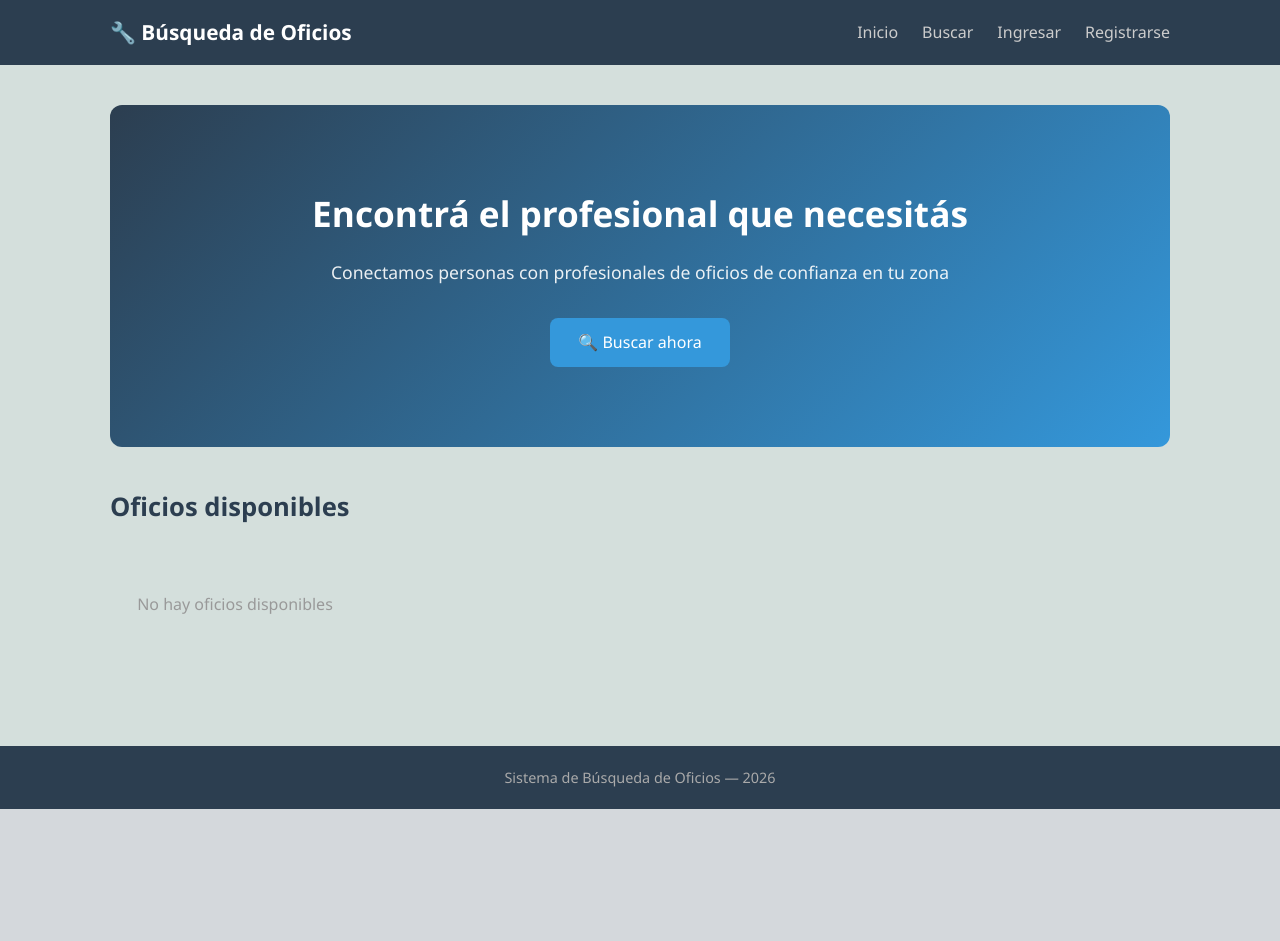
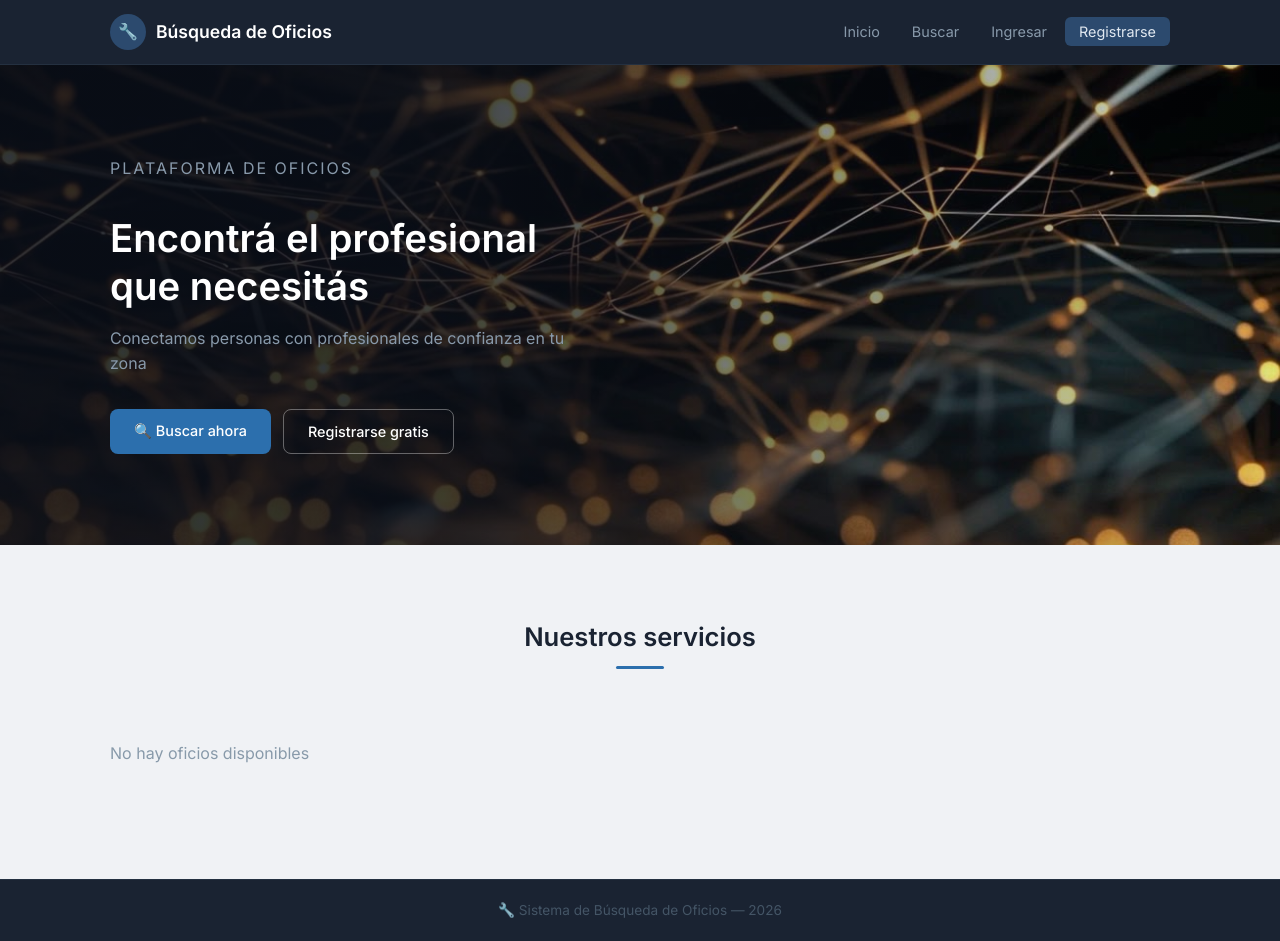
Before and after one commit to MartinSanche/sistema-busqueda-oficios, a Flask app: page / in a window 1280 px wide. Before the commit the page ends 809 px from the top, so only its background shows below. Run offline with Flask 3, Linux system fonts and the light colour scheme; data that the repository does not hold is empty.

Commit message:
feat: etapa 8 - nuevo diseño visual oscuro moderno

```diff
--- a/app/static/css/styles.css
+++ b/app/static/css/styles.css
@@ -1,16 +1,11 @@
-/* =====================
-   RESET Y BASE
-===================== */
-* {
-    margin: 0;
-    padding: 0;
-    box-sizing: border-box;
-}
+@import url('https://fonts.googleapis.com/css2?family=Inter:wght@400;500;600&display=swap');
+
+* { margin: 0; padding: 0; box-sizing: border-box; }
 
 body {
-    font-family: 'Segoe UI', Arial, sans-serif;
-    background-color: #d4dfdc;
-    color: #e0e0e0;
+    font-family: 'Inter', 'Segoe UI', Arial, sans-serif;
+    background-color: #f0f2f5;
+    color: #1a2332;
     line-height: 1.6;
 }
 
@@ -20,15 +15,14 @@ body {
     padding: 0 20px;
 }
 
-/* =====================
-   NAVBAR
-===================== */
+/* NAVBAR */
 .navbar {
-    background-color: #2c3e50;
-    padding: 16px 0;
+    background-color: #1a2332;
+    padding: 14px 0;
     position: sticky;
     top: 0;
     z-index: 100;
+    border-bottom: 1px solid #243040;
 }
 
 .navbar .container {
@@ -40,218 +34,314 @@ body {
 .navbar-brand {
     color: white;
     text-decoration: none;
-    font-size: 1.3rem;
-    font-weight: bold;
+    font-size: 1.1rem;
+    font-weight: 600;
+    display: flex;
+    align-items: center;
+    gap: 10px;
+}
+
+.navbar-brand-icon {
+    width: 36px;
+    height: 36px;
+    border-radius: 50%;
+    background: #2c4a6e;
+    display: flex;
+    align-items: center;
+    justify-content: center;
+    font-size: 1rem;
 }
 
 .navbar-menu {
     list-style: none;
     display: flex;
-    gap: 24px;
+    gap: 4px;
+    align-items: center;
 }
 
 .navbar-menu a {
-    color: #ccc;
+    color: #8899aa;
     text-decoration: none;
-    transition: color 0.2s;
+    font-size: 0.9rem;
+    padding: 6px 14px;
+    border-radius: 6px;
+    transition: all 0.2s;
 }
 
-.navbar-menu a:hover {
-    color: white;
+.navbar-menu a:hover { color: white; background: rgba(255,255,255,0.05); }
+
+.navbar-menu .btn-nav-primary {
+    background: #2c4a6e;
+    color: #e0e8f0 !important;
 }
 
-/* =====================
-   MAIN Y FOOTER
-===================== */
-.main-content {
-    min-height: calc(100vh - 130px);
-    padding: 40px 0;
+.navbar-menu .btn-nav-primary:hover { background: #3a5f8a !important; }
+
+/* HERO */
+.hero {
+    position: relative;
+    min-height: 480px;
+    display: flex;
+    align-items: center;
+    overflow: hidden;
 }
 
-.footer {
-    background-color: #2c3e50;
-    color: #aaa;
-    text-align: center;
-    padding: 20px 0;
-    font-size: 0.9rem;
+.hero-bg {
+    position: absolute;
+    inset: 0;
+    background-image: url('/static/img/hero.jpg');
+    background-size: cover;
+    background-position: center;
+    z-index: 0;
 }
 
-/* =====================
-   HERO
-===================== */
-.hero {
-    background: linear-gradient(135deg, #2c3e50, #3498db);
-    color: white;
-    text-align: center;
-    padding: 80px 20px;
-    border-radius: 12px;
-    margin-bottom: 40px;
+.hero-overlay {
+    position: absolute;
+    inset: 0;
+    background: linear-gradient(to right, rgba(10, 15, 25, 0.836) 30%, rgba(10, 15, 25, 0.11));
+    z-index: 1;
+}
+
+.hero-content {
+    position: relative;
+    z-index: 2;
+    width: 100%;
+    max-width: 1100px;
+    margin: 0 auto;
+    padding: 60px 20px;
+}
+
+.hero-tag {
+    color: #7eb3e8;
+    font-size: 0.72rem;
+    letter-spacing: 2px;
+    text-transform: uppercase;
+    margin-bottom: 12px;
 }
 
 .hero h1 {
-    font-size: 2.2rem;
+    font-size: 2.4rem;
+    font-weight: 600;
+    color: #ffffff;
     margin-bottom: 16px;
+    line-height: 1.25;
+    max-width: 520px;
 }
 
 .hero p {
-    font-size: 1.1rem;
+    font-size: 1rem;
+    color: #8899aa;
     margin-bottom: 32px;
-    opacity: 0.9;
+    max-width: 480px;
 }
 
-/* =====================
-   BOTONES
-===================== */
+.hero-buttons { display: flex; gap: 12px; flex-wrap: wrap; }
+
+/* BOTONES */
 .btn {
     display: inline-block;
-    padding: 12px 28px;
+    padding: 10px 24px;
     border-radius: 8px;
     border: none;
     cursor: pointer;
-    font-size: 1rem;
+    font-size: 0.9rem;
+    font-weight: 500;
     text-decoration: none;
-    transition: opacity 0.2s, transform 0.1s;
+    transition: all 0.2s;
+    font-family: 'Inter', sans-serif;
 }
 
-.btn:hover {
-    opacity: 0.9;
-    transform: translateY(-1px);
+.btn:hover { transform: translateY(-1px); opacity: 0.92; }
+.btn-primary { background-color: #2c6fad; color: white; }
+.btn-primary:hover { background-color: #3a80c0; }
+.btn-secondary {
+    background-color: white;
+    color: #1a2332;
+    border: 1px solid #dde3ea;
+    font-size: 0.85rem;
+    padding: 8px 18px;
+}
+.btn-outline {
+    background: transparent;
+    color: white;
+    border: 1px solid rgba(255,255,255,0.35);
+}
+.btn-outline:hover { background: rgba(255,255,255,0.08); }
+
+/* SECCIÓN SERVICIOS */
+.section-servicios {
+    background: rgba(240, 242, 245, 0.842);
+    padding: 24px 0;
+    backdrop-filter: blur(4px);
 }
 
-.btn-primary {
-    background-color: #3498db;
-    color: white;
+.section-header { text-align: center; margin-bottom: 32px; }
+.section-header h2 {
+    font-size: 1.6rem;
+    font-weight: 600;
+    color: #1a2332;
+    margin-bottom: 8px;
+}
+.section-divider {
+    width: 48px;
+    height: 3px;
+    background: #2c6fad;
+    margin: 0 auto;
+    border-radius: 2px;
 }
 
-.btn-secondary {
-    background-color: #ecf0f1;
-    color: #2c3e50;
-    font-size: 0.9rem;
-    padding: 8px 18px;
-}
-
-/* =====================
-   SECCIONES Y CARDS
-===================== */
-.section {
-    margin-bottom: 48px;
-}
-
-.section h2 {
-    font-size: 1.6rem;
-    margin-bottom: 24px;
-    color: #2c3e50;
-}
-
+/* CARDS DE OFICIOS */
 .cards-grid {
     display: grid;
-    grid-template-columns: repeat(auto-fill, minmax(200px, 1fr));
-    gap: 20px;
+    grid-template-columns: repeat(auto-fill, minmax(190px, 1fr));
+    gap: 16px;
 }
 
 .card {
-    background: white;
     border-radius: 12px;
-    padding: 24px;
-    text-align: center;
-    box-shadow: 0 2px 8px rgba(0,0,0,0.08);
+    height: 180px;
+    cursor: pointer;
     transition: transform 0.2s, box-shadow 0.2s;
+    text-decoration: none;
+    background: linear-gradient(135deg, #1a2332 0%, #243040 100%);
+    border: 1px solid #2c3e50;
+    display: flex;
+    align-items: center;
+    justify-content: center;
+    animation: fadeInUp 0.3s ease forwards;
 }
 
 .card:hover {
     transform: translateY(-4px);
-    box-shadow: 0 8px 20px rgba(0,0,0,0.12);
+    box-shadow: 0 12px 32px rgba(0,0,0,0.15);
+    border-color: #3a5f8a;
 }
 
-.card-icon {
-    font-size: 2.5rem;
-    margin-bottom: 12px;
+.card-body { text-align: center; padding: 20px; }
+
+.card-icon-ti {
+    font-size: 2.2rem;
+    color: #7eb3e8;
+    display: block;
+    margin-bottom: 10px;
 }
 
 .card h3 {
-    margin-bottom: 8px;
-    color: #2c3e50;
+    color: #e0e8f0;
+    font-size: 0.95rem;
+    font-weight: 600;
+    margin-bottom: 4px;
 }
 
 .card p {
-    font-size: 0.9rem;
-    color: #666;
-    margin-bottom: 16px;
+    color: #556677;
+    font-size: 0.8rem;
+    margin-bottom: 10px;
 }
 
-/* =====================
-   BÚSQUEDA
-===================== */
+.card-btn {
+    color: #7eb3e8;
+    font-size: 0.78rem;
+    border: 0.5px solid #2c4a6e;
+    padding: 3px 10px;
+    border-radius: 4px;
+}
+
+/* SECCIONES INTERNAS */
+.section { margin-bottom: 48px; }
+.section h2 {
+    font-size: 1.5rem;
+    margin-bottom: 24px;
+    color: #1a2332;
+    font-weight: 600;
+}
+
+/* BÚSQUEDA */
 .search-box {
     background: white;
     padding: 28px;
     border-radius: 12px;
-    box-shadow: 0 2px 8px rgba(0,0,0,0.08);
+    box-shadow: 0 2px 12px rgba(0,0,0,0.06);
     margin-bottom: 32px;
+    border: 1px solid #e8ecf0;
 }
 
 .search-fields {
     display: flex;
-    gap: 16px;
+    gap: 12px;
     align-items: flex-end;
     flex-wrap: wrap;
 }
 
-.field {
-    flex: 1;
-    min-width: 200px;
-}
+.field { flex: 1; min-width: 180px; }
 
 .field label {
     display: block;
-    font-weight: bold;
+    font-weight: 500;
     margin-bottom: 6px;
-    color: #555;
-    font-size: 0.9rem;
+    color: #445566;
+    font-size: 0.85rem;
 }
 
-.field input {
+.field input, .field select {
     width: 100%;
     padding: 10px 14px;
-    border: 1px solid #ddd;
+    border: 1px solid #dde3ea;
     border-radius: 8px;
-    font-size: 1rem;
+    font-size: 0.95rem;
     outline: none;
-    transition: border-color 0.2s;
+    transition: border-color 0.2s, box-shadow 0.2s;
+    font-family: 'Inter', sans-serif;
+    background: white;
+    color: #1a2332;
 }
 
-.field input:focus {
-    border-color: #3498db;
+.field input:focus, .field select:focus {
+    border-color: #2c6fad;
+    box-shadow: 0 0 0 3px rgba(44,111,173,0.12);
 }
 
-/* =====================
-   RESULTADOS
-===================== */
+/* CARD PROFESIONAL */
 .card-profesional {
     background: white;
     border-radius: 12px;
     padding: 24px;
     margin-bottom: 16px;
-    box-shadow: 0 2px 8px rgba(0,0,0,0.08);
+    border: 1px solid #e8ecf0;
+    box-shadow: 0 2px 8px rgba(0,0,0,0.04);
+    transition: box-shadow 0.2s;
+    animation: fadeInUp 0.3s ease forwards;
 }
+
+.card-profesional:hover { box-shadow: 0 6px 20px rgba(0,0,0,0.08); }
 
 .prof-header {
     display: flex;
     justify-content: space-between;
     align-items: center;
-    margin-bottom: 8px;
+    margin-bottom: 10px;
 }
 
-.prof-header h3 {
-    color: #2c3e50;
+.prof-header h2, .prof-header h3 {
+    color: #1a2332;
+    font-weight: 600;
 }
 
 .badge {
-    background-color: #3498db;
-    color: white;
+    background-color: #e8f0fb;
+    color: #2c6fad;
     padding: 4px 12px;
     border-radius: 20px;
-    font-size: 0.85rem;
+    font-size: 0.8rem;
+    font-weight: 500;
+}
+
+.badge-inactive {
+    background-color: #f0f2f5;
+    color: #778899;
+    padding: 4px 12px;
+    border-radius: 20px;
+    font-size: 0.8rem;
 }
 
 .prof-info {
@@ -259,35 +349,42 @@ body {
     gap: 20px;
     margin-top: 12px;
     flex-wrap: wrap;
-    font-size: 0.9rem;
-    color: #666;
+    font-size: 0.85rem;
+    color: #667788;
 }
 
-/* =====================
-   UTILIDADES
-===================== */
-.loading { color: #999; font-style: italic; }
-.hint    { color: #999; text-align: center; padding: 40px 0; }
-.total   { color: #555; margin-bottom: 20px; }
-
-/* =====================
-   ESTADOS DE UI
-===================== */
-.error {
-    color: #e74c3c;
-    text-align: center;
+/* MAIN Y FOOTER */
+.main-content {
+    min-height: calc(100vh - 130px);
     padding: 40px 0;
 }
 
-.badge-inactive {
-    background-color: #95a5a6;
-    color: white;
-    padding: 4px 12px;
-    border-radius: 20px;
+.footer {
+    background-color: #1a2332;
+    color: #445566;
+    text-align: center;
+    padding: 20px 0;
     font-size: 0.85rem;
+    border-top: 1px solid #243040;
 }
 
-/* Enter en inputs */
-.field input:focus {
-    box-shadow: 0 0 0 3px rgba(52, 152, 219, 0.2);
+/* ESTADOS */
+.loading { color: #889aaa; font-style: italic; }
+.hint    { color: #889aaa; text-align: center; padding: 40px 0; }
+.total   { color: #445566; margin-bottom: 20px; font-size: 0.9rem; }
+.error   { color: #c0392b; text-align: center; padding: 40px 0; }
+
+/* ANIMACIONES */
+@keyframes fadeInUp {
+    from { opacity: 0; transform: translateY(16px); }
+    to   { opacity: 1; transform: translateY(0); }
 }
+
+/* RESPONSIVE */
+@media (max-width: 600px) {
+    .hero h1 { font-size: 1.7rem; }
+    .hero-buttons { flex-direction: column; }
+    .search-fields { flex-direction: column; }
+    .navbar-menu { gap: 2px; }
+    .navbar-menu a { padding: 4px 8px; font-size: 0.8rem; }
+}
--- a/app/templates/base.html
+++ b/app/templates/base.html
@@ -5,38 +5,39 @@
     <meta name="viewport" content="width=device-width, initial-scale=1.0">
     <title>{% block title %}Sistema de Búsqueda de Oficios{% endblock %}</title>
     <link rel="stylesheet" href="{{ url_for('static', filename='css/styles.css') }}">
+    <link rel="stylesheet" href="https://cdn.jsdelivr.net/npm/@tabler/icons-webfont@latest/tabler-icons.min.css">
 </head>
 <body>
-
-    <!-- NAVEGACIÓN -->
     <nav class="navbar">
         <div class="container">
-            <a href="/" class="navbar-brand">🔧 Búsqueda de Oficios</a>
+            <a href="/" class="navbar-brand">
+                <div class="navbar-brand-icon">🔧</div>
+                Búsqueda de Oficios
+            </a>
             <ul class="navbar-menu">
                 <li><a href="/">Inicio</a></li>
                 <li><a href="/buscar">Buscar</a></li>
                 {% if current_user.is_authenticated %}
-                    <li><a href="/mi-perfil">👤 {{ current_user.nombre }}</a></li>
+                    <li><a href="/mi-perfil" class="btn-nav-primary">
+                        👤 {{ current_user.nombre }}
+                    </a></li>
                 {% else %}
                     <li><a href="/login">Ingresar</a></li>
-                    <li><a href="/registro">Registrarse</a></li>
+                    <li><a href="/registro" class="btn-nav-primary">Registrarse</a></li>
                 {% endif %}
             </ul>
         </div>
     </nav>
 
-    <!-- CONTENIDO PRINCIPAL -->
     <main class="main-content">
         <div class="container">
-            {% block content %}
-            {% endblock %}
+            {% block content %}{% endblock %}
         </div>
     </main>
 
-    <!-- PIE DE PÁGINA -->
     <footer class="footer">
         <div class="container">
-            <p>Sistema de Búsqueda de Oficios — 2026</p>
+            <p>🔧 Sistema de Búsqueda de Oficios — 2026</p>
         </div>
     </footer>
 
--- a/app/templates/index.html
+++ b/app/templates/index.html
@@ -1,56 +1,81 @@
 {% extends 'base.html' %}
-
 {% block title %}Inicio — Búsqueda de Oficios{% endblock %}
 
 {% block content %}
 
+<style>
+    .main-content { padding: 0 !important; }
+    .main-content > .container {
+        max-width: 100% !important;
+        padding: 0 !important;
+    }
+</style>
+
 <!-- HERO -->
-<section class="hero">
-    <h1>Encontrá el profesional que necesitás</h1>
-    <p>Conectamos personas con profesionales de oficios de confianza en tu zona</p>
-    <a href="/buscar" class="btn btn-primary">🔍 Buscar ahora</a>
-</section>
+<div class="hero">
+    <div class="hero-bg"></div>
+    <div class="hero-overlay"></div>
+    <div class="hero-content">
+        <p class="hero-tag">Plataforma de Oficios</p>
+        <h1>Encontrá el profesional<br>que necesitás</h1>
+        <p>Conectamos personas con profesionales de confianza en tu zona</p>
+        <div class="hero-buttons">
+            <a href="/buscar" class="btn btn-primary">🔍 Buscar ahora</a>
+            <a href="/registro" class="btn btn-outline">Registrarse gratis</a>
+        </div>
+    </div>
+</div>
 
-<!-- OFICIOS DESTACADOS -->
-<section class="section">
-    <h2>Oficios disponibles</h2>
-    <div class="cards-grid" id="oficios-grid">
-        <!-- Se cargan dinámicamente con JavaScript -->
-        <p class="loading">Cargando oficios...</p>
+<!-- SECCIÓN SERVICIOS -->
+<div class="section-servicios">
+    <div style="max-width:1100px; margin:0 auto; padding:48px 20px;">
+        <div class="section-header">
+            <h2>Nuestros servicios</h2>
+            <div class="section-divider"></div>
+        </div>
+        <div class="cards-grid" id="oficios-grid">
+            <p class="loading">⏳ Cargando oficios...</p>
+        </div>
     </div>
-</section>
+</div>
 
 {% endblock %}
 
 {% block scripts %}
 <script src="{{ url_for('static', filename='js/api.js') }}"></script>
 <script>
+    const ICONOS_OFICIOS = {
+        'Plomero':      'ti-droplet',
+        'Electricista': 'ti-bolt',
+        'Carpintero':   'ti-hammer',
+        'Pintor':       'ti-brush',
+        'Albañil':      'ti-building',
+    }
+
     async function cargarOficios() {
-        mostrarLoading('oficios-grid', 'Cargando oficios...')
         try {
             const data = await API.getOficios()
             const grid = document.getElementById('oficios-grid')
-
-            if (data.oficios.length === 0) {
+            if (!data.oficios.length) {
                 mostrarVacio('oficios-grid', 'No hay oficios disponibles')
                 return
             }
-
             grid.innerHTML = ''
-            data.oficios.forEach(oficio => {
+            data.oficios.forEach((oficio, i) => {
+                const icono = ICONOS_OFICIOS[oficio.nombre] || 'ti-tool'
                 grid.innerHTML += `
-                    <div class="card">
-                        <div class="card-icon">${oficio.icono}</div>
-                        <h3>${oficio.nombre}</h3>
-                        <p>${oficio.descripcion}</p>
-                        <a href="/buscar?oficio=${oficio.nombre}"
-                           class="btn btn-secondary">
-                            Ver profesionales
-                        </a>
-                    </div>
+                    <a href="/buscar?oficio=${oficio.nombre}" class="card"
+                       style="animation-delay:${i * 0.08}s">
+                        <div class="card-body">
+                            <i class="ti ${icono} card-icon-ti"></i>
+                            <h3>${oficio.nombre}</h3>
+                            <p>${oficio.descripcion}</p>
+                            <span class="card-btn">Ver profesionales →</span>
+                        </div>
+                    </a>
                 `
             })
-        } catch (error) {
+        } catch (e) {
             mostrarError('oficios-grid', 'No se pudieron cargar los oficios')
         }
     }
```
Also changed, not shown: app/templates/login.html (+13 -15 lines), app/templates/registro.html (+15 -13 lines), app/static/img/hero.jpg (added).
